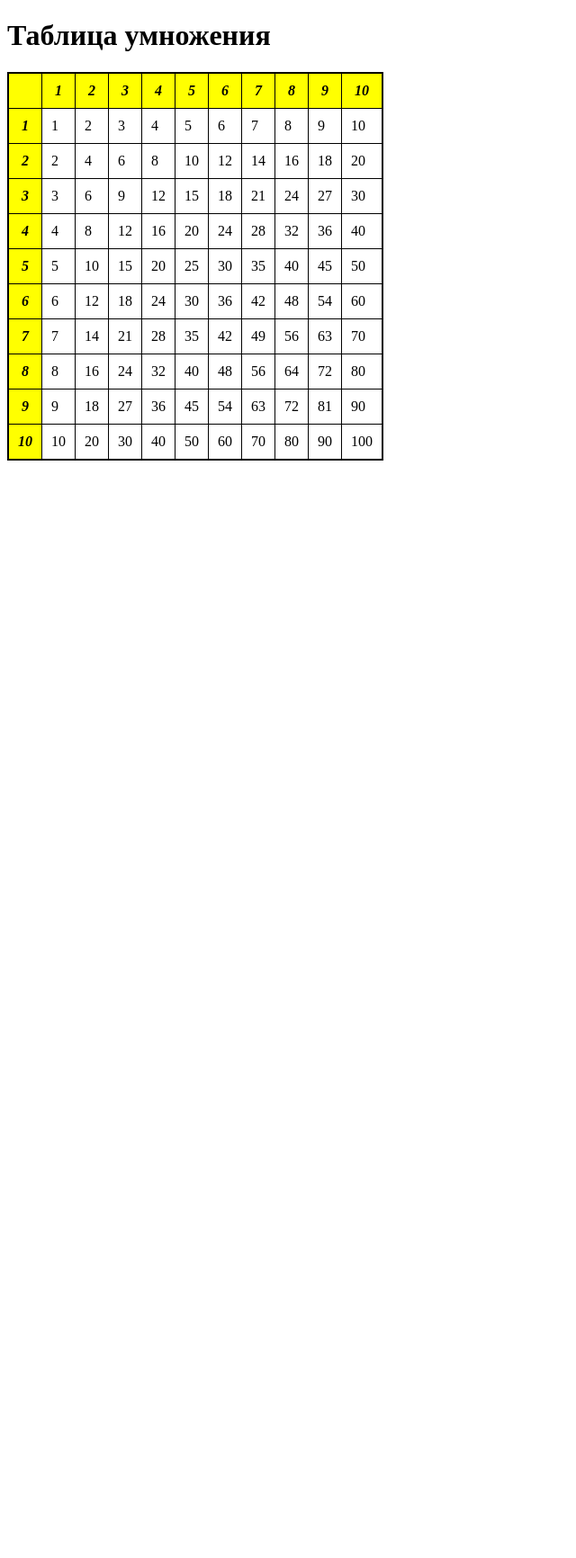
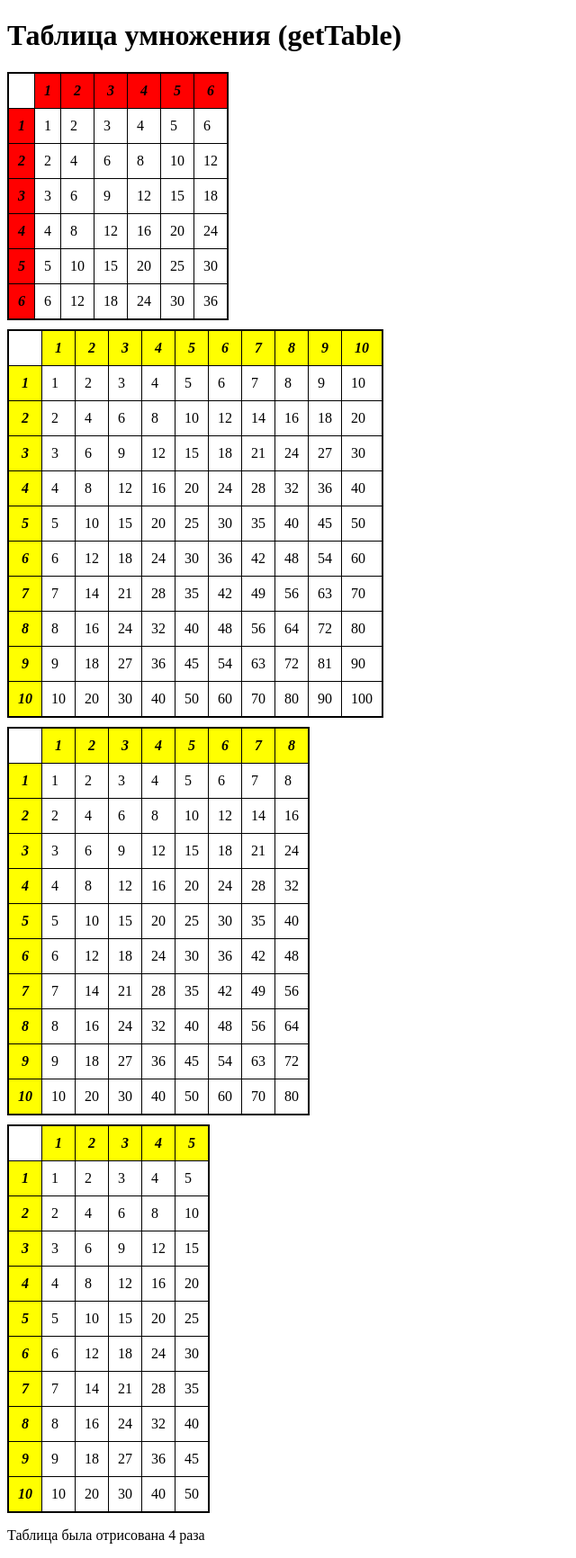
Before and after one commit to ttocjledam2-eng/php, a PHP site: page /lab2/table.php in a window 1280 px wide. Shown: the whole page at 90% size, without its empty margins (0-640 px from the left). Before the commit the page ends 512 px from the top, so only its background shows below. Run offline with PHP 8.4, Linux system fonts and the light colour scheme.

Commit message:
Update table.php

```diff
--- a/lab2/table.php
+++ b/lab2/table.php
@@ -2,44 +2,36 @@
 declare(strict_types=1);
 
 /**
- * Функция для генерации таблицы умножения
+ * Отрисовывает таблицу умножения.
  *
  * @param int $cols Количество столбцов
  * @param int $rows Количество строк
- * @return void
+ * @param string $color Цвет фона заголовков
+ * @return int Возвращает текущее количество вызовов функции
  */
-function renderMultiplicationTable(int $cols, int $rows): void {
+function getTable(int $cols = 10, int $rows = 10, string $color = 'yellow'): int {
+    static $count = 0;
+    $count++;
+
     echo "<table>";
-
-    // Вывод первой строки (заголовки столбцов)
-    echo "<tr>";
-    echo "<th> </th>"; // Пустая ячейка в левом верхнем углу
+    echo "<tr><th> </th>";
     for ($c = 1; $c <= $cols; $c++) {
-        echo "<th>{$c}</th>";
+        echo "<th style='background-color: {$color};'>{$c}</th>";
     }
     echo "</tr>";
 
-    // Вывод остальных строк
     for ($r = 1; $r <= $rows; $r++) {
         echo "<tr>";
-        echo "<th>{$r}</th>"; // Заголовок строки
+        echo "<th style='background-color: {$color};'>{$r}</th>";
         for ($c = 1; $c <= $cols; $c++) {
-            $product = $c * $r;
-            echo "<td>{$product}</td>";
+            echo "<td>" . ($c * $r) . "</td>";
         }
         echo "</tr>";
     }
+    echo "</table>";
 
-    echo "</table>";
+    return $count;
 }
-
-/*
-ЗАДАНИЕ 1
-- Создайте две целочисленные переменные $cols и $rows
-- Присвойте созданным переменным произвольные значения в диапазоне от 1 до 10
-*/
-$cols = 10;
-$rows = 10;
 ?>
 <!DOCTYPE html>
 <html lang="ru">
@@ -52,37 +44,38 @@ $rows = 10;
         table {
             border: 2px solid black;
             border-collapse: collapse;
+            margin-bottom: 10px;
         }
-
-        th,
-        td {
+        th, td {
             padding: 10px;
             border: 1px solid black;
         }
-
         th {
-            background-color: yellow;
-            font-style: italic; /* Полужирный шрифт */
-            text-align: center; /* Выравнивание по центру */
+            font-style: italic;
+            text-align: center;
         }
     </style>
 </head>
 <body>
-    <h1>Таблица умножения</h1>
+    <h1>Таблица умножения (getTable)</h1>
+
     <?php
     /*
-    ЗАДАНИЕ 2
-    - Используя циклы отрисуйте таблицу умножения в виде HTML-таблицы на следующих условиях
-      - Число столбцов должно быть равно значению переменной $cols
-      - Число строк должно быть равно значению переменной $rows
-      - Ячейки на пересечении столбцов и строк должны содержать значения, являющиеся произведением порядковых номеров столбца и строки
-    - Рекомендуется использовать цикл for
+    ЗАДАНИЕ 3
+    - Отрисуйте таблицу умножения вызывая функцию getTable() с различными параметрами
+    - Создайте локальную статическую переменную $count для подсчета числа вызовов функции getTable()
+    - Функция getTable() должна возвращать значение переменной $count
+    */
+    $totalCount = getTable(6, 6, 'red');
+    $totalCount = getTable();
+    $totalCount = getTable(8, 10);
+    $totalCount = getTable(5);
 
-    ЗАДАНИЕ 3
-    - Значения в ячейках первой строки и первого столбца должны быть отрисованы полужирным шрифтом и выровнены по центру ячейки
-    - Фоновый цвет ячеек первой строки и первого столбца должен быть отличным от фонового цвета таблицы
+    /*
+    ЗАДАНИЕ 5
+    - Используя статическую переменную $count выведите общее число вызовов функции getTable()
     */
-    renderMultiplicationTable($cols, $rows);
+    echo "<p>Таблица была отрисована {$totalCount} раза</p>";
     ?>
 </body>
 </html>
```
